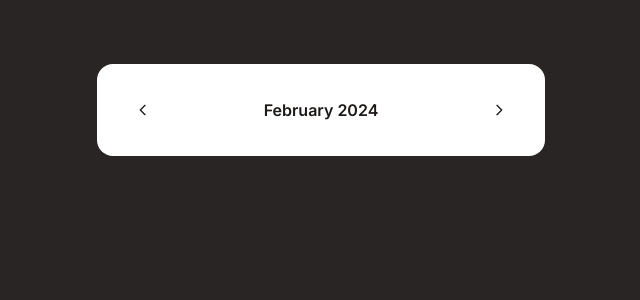
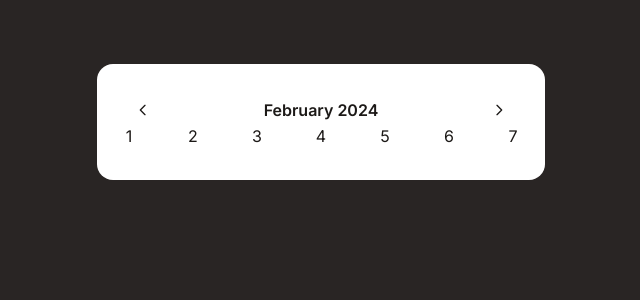
Before and after one commit to midcenturydude7/nextjs-framer-motion-recipes, a Next.js app: page /6-calendar in a window 1280 px wide. Shown: the top 300 px of the page, without its empty margins (319-959 px from the left). Built offline with nearby package versions, Linux system fonts and the light colour scheme.

Commit message:
Setting grid layout

```diff
--- a/app/6-calendar/page.jsx
+++ b/app/6-calendar/page.jsx
@@ -44,6 +44,15 @@
                 <ChevronRightIcon className="h-4 w-4" />
               </button>
             </header>
+            <div className="grid grid-cols-7">
+              <span>1</span>
+              <span>2</span>
+              <span>3</span>
+              <span>4</span>
+              <span>5</span>
+              <span>6</span>
+              <span>7</span>
+            </div>
           </div>
         </div>
       </div>
```
